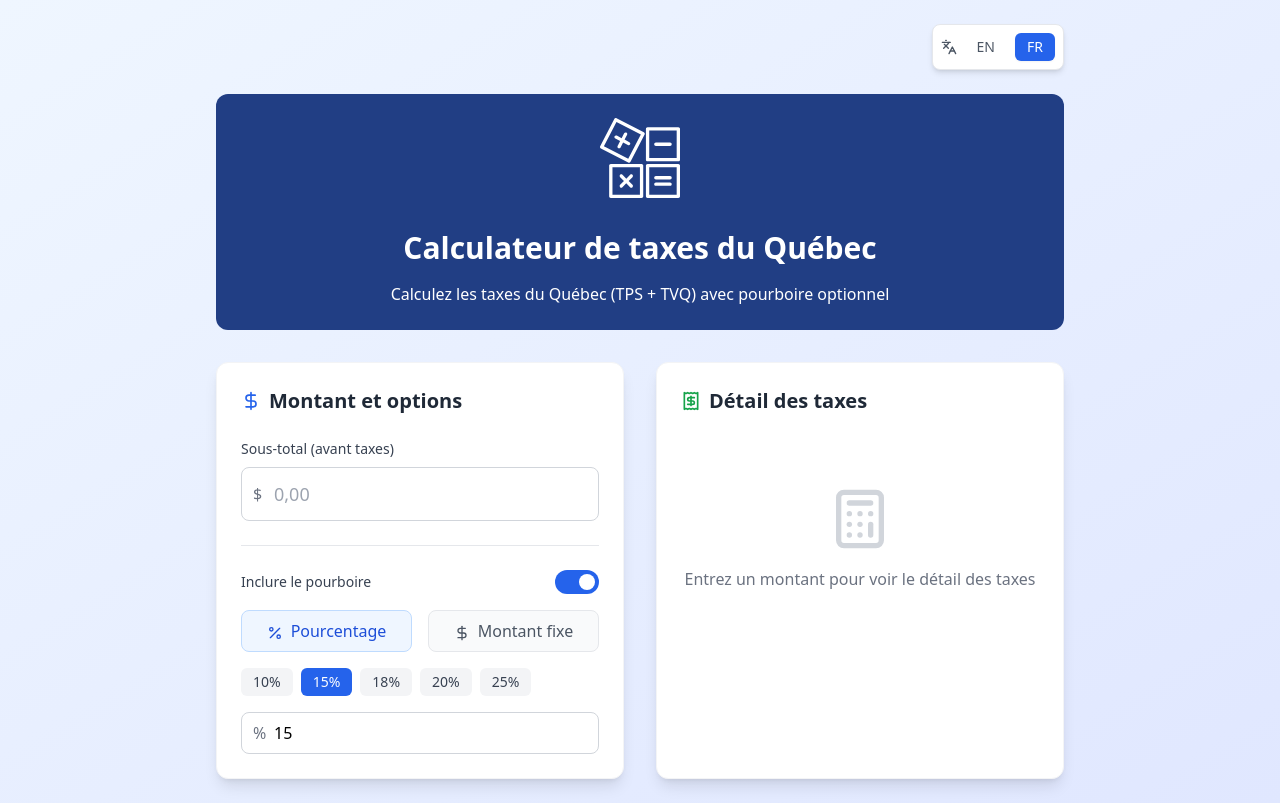
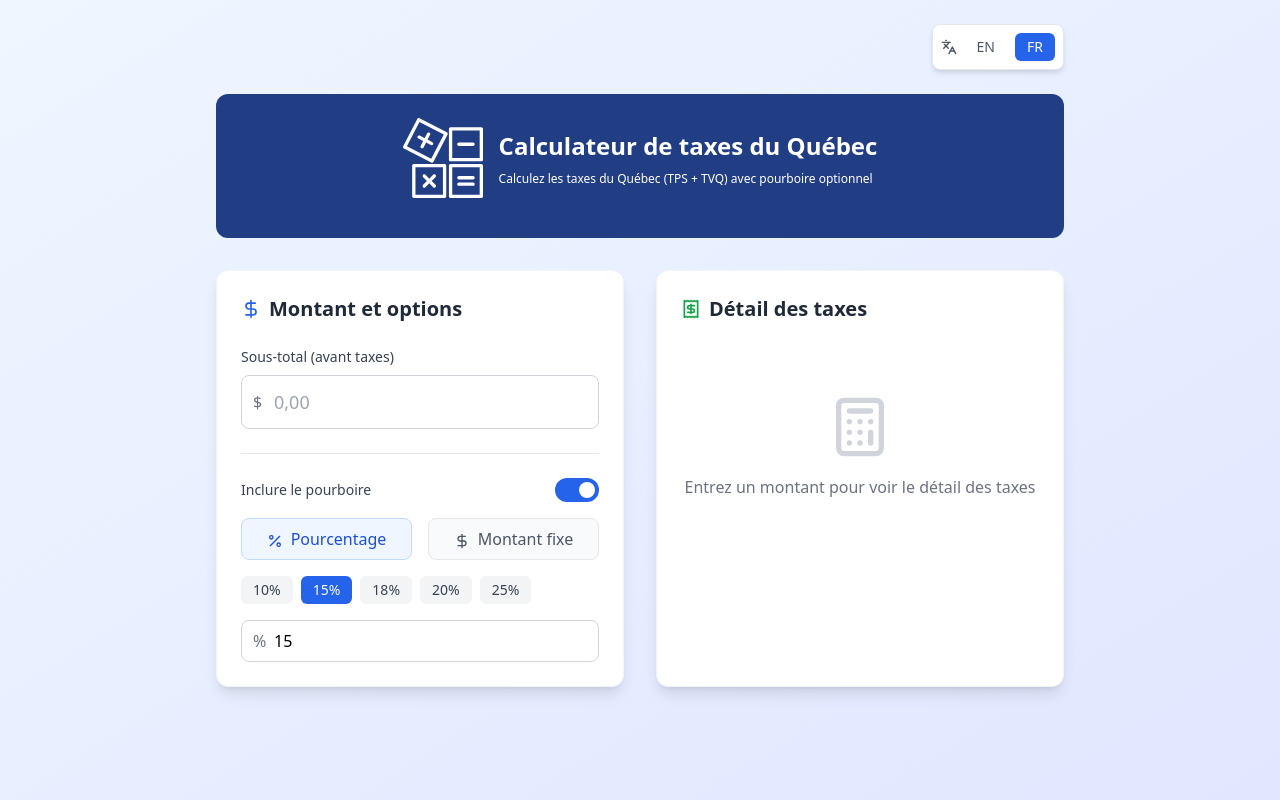
Before and after one commit to hubformation-benoit/taxes-bolt-ia, a React (Vite) app: page / in a window 1280 px wide. Built offline with nearby package versions, Linux system fonts and the light colour scheme.

Commit message:
ajout du logo et ajustement du bloc avec logo

```diff
--- a/src/components/TaxCalculator.tsx
+++ b/src/components/TaxCalculator.tsx
@@ -97,11 +97,14 @@ const TaxCalculator: React.FC = () => {
 
 
       <div className="text-center mb-8 p-6 bg-main-blue rounded-xl">
-        <div className="flex items-center justify-center mb-4 flex-col">
+        <div className="flex items-center justify-center mb-4 header">
           <img src="public/icons/taxesqc-logo.svg" className="logo" />
-          <h1 className="text-3xl font-bold text-white">{t.title}</h1>
+          <div>
+            <h1 className="text-3xl font-bold text-white">{t.title}</h1>
+            <p className="text-white sub-header">{t.subtitle}</p>
+          </div>
         </div>
-        <p className="text-white">{t.subtitle}</p>
+
       </div>
 
       <div className="grid lg:grid-cols-2 gap-8">
--- a/src/index.css
+++ b/src/index.css
@@ -8,11 +8,35 @@
 }
 
 .logo{
-    width: 5rem;
+    width: 3rem;
     height: auto;
-    margin-bottom:2rem;
 }
 .bg-main-blue{
     background-color: var(--main-blue);
     color:var(--color-white);
 }
+.header{
+    gap:1rem;
+}
+.header h1{
+    font-size:1.125rem;
+    align-items: center;
+    text-align: left;
+    line-height: normal;
+    margin-bottom: .5rem;
+
+}
+.sub-header{
+    font-size: .75rem;
+    text-align: left;
+}
+@media screen and (min-width:768px) {
+    .logo{
+        width: 5rem;
+        height: auto;
+    }
+    .header h1{
+        font-size:1.5rem;
+
+    }
+}
```
